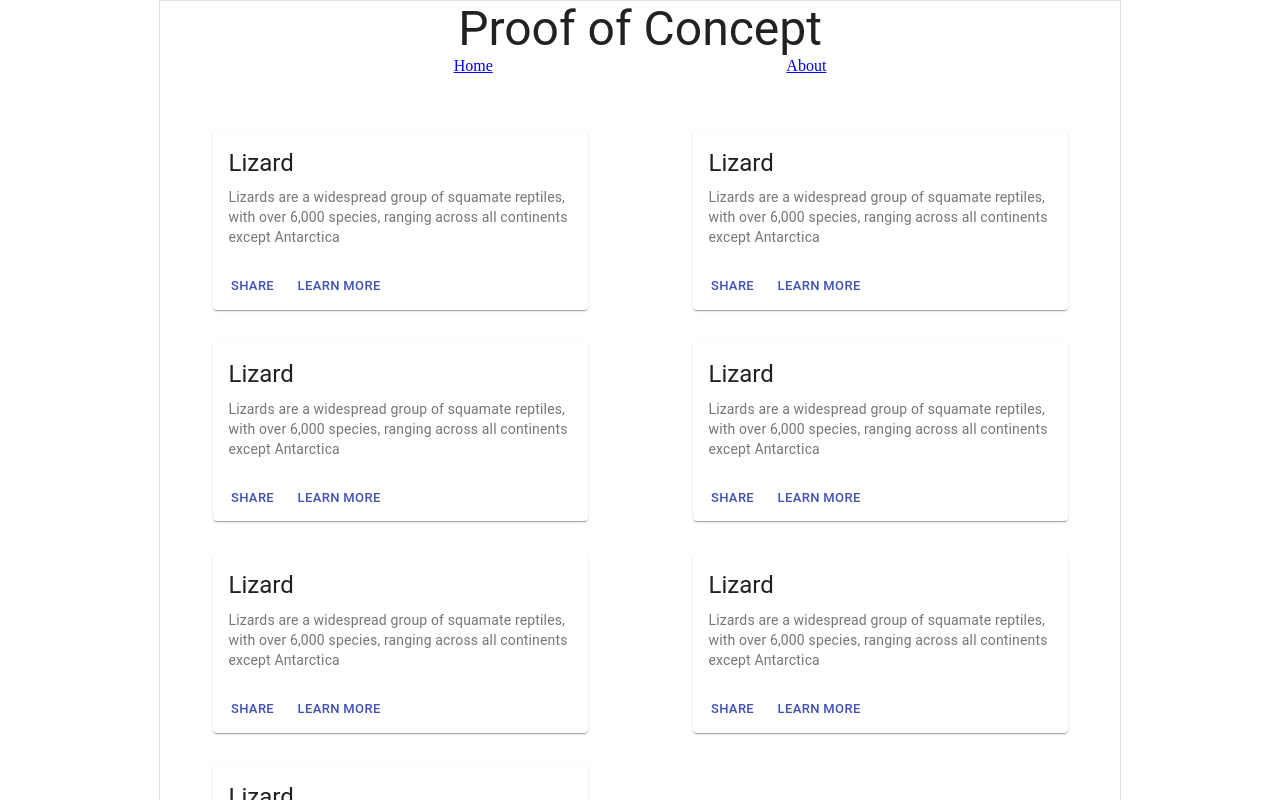
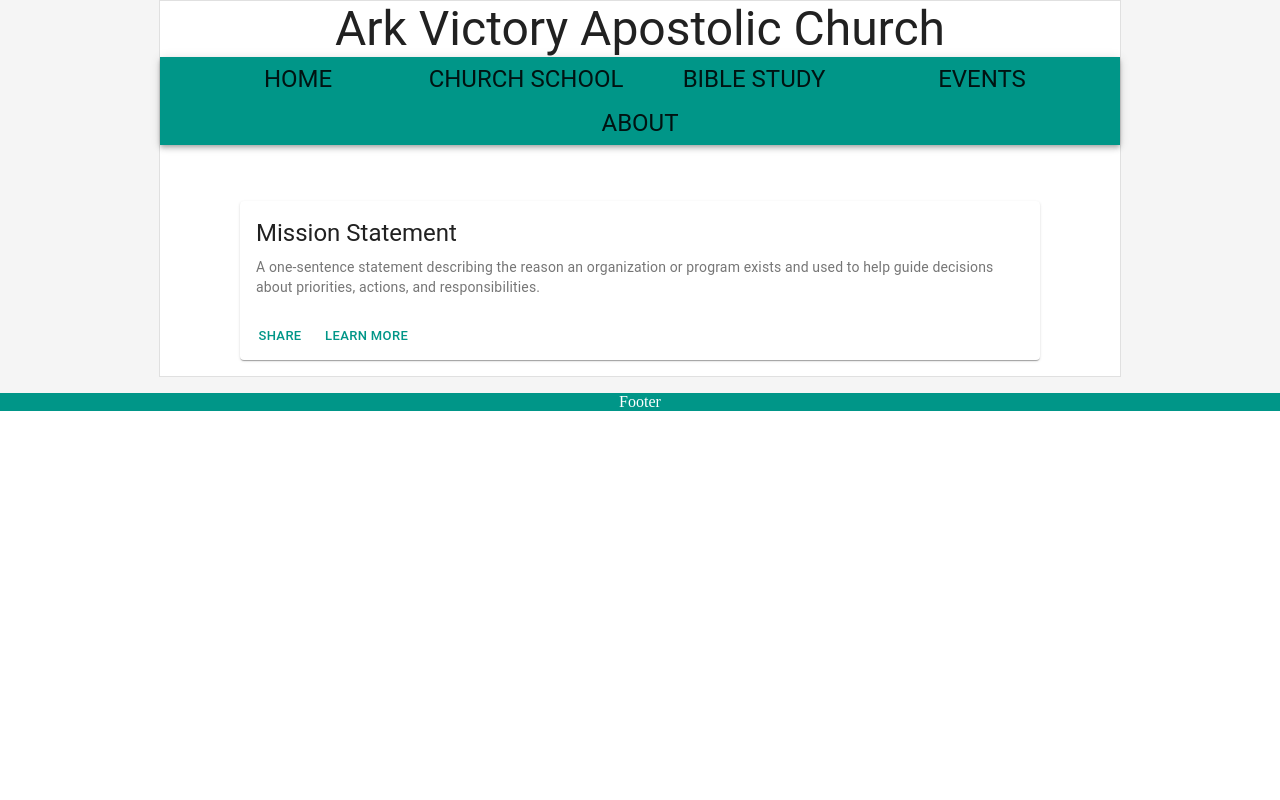
Before and after one commit to Jayammo/ArkVictoryWeb, a React (Create React App) app: page / in a window 1280 px wide. Shown: the top 800 px of the page. Built offline with nearby package versions, Linux system fonts and the light colour scheme.

Commit message:
Update format app

```diff
--- a/src/App.js
+++ b/src/App.js
@@ -13,6 +13,8 @@
       display: "flex",
       flexDirection: "column",
       alignItems: 'center',
+      zIndex: 2,
+      backgroundColor:'#F5F5F5',
     },
     paper: {
       width: "75%",
@@ -25,6 +27,7 @@
       flexDirection: "row",
       justifyContent: "flex-start",
       height: '100%',
+      zIndex: 1,
     },
   };
 });
@@ -33,7 +36,7 @@
   const classes = useStyles();
   return (
     <div className={classes.center}>
-        <Paper variant="outlined" square className={classes.paper}>
+        <Paper variant="outlined" square className={classes.paper} elevation={3}>
           <Router>
             <HeaderNav />
             <Switch>
--- a/src/component/Content/CardContent/HomeCard.jsx
+++ b/src/component/Content/CardContent/HomeCard.jsx
@@ -9,21 +9,20 @@
   CardContent,
   CardMedia,
 } from "@material-ui/core";
-import cross from '../../../Images/golden-holy-cross.jpg';
+import cross from './../../../assets/cross.jpg';
 
 const useStyles = makeStyles((theme) => ({
   root: {
-    maxWidth: 375,
+    maxWidth: 800,
     margin: theme.spacing(2),
   },
   media: {
-    maxHeight: '140px',
+    maxHeight: '400px',
   },
 }));
 
 const HomeCard = (props) => {
   const classes = useStyles();
-
   return (
     <Card className={classes.root}>
       <CardActionArea>
@@ -34,11 +33,11 @@
         />
         <CardContent>
           <Typography gutterBottom variant="h5" component="h2">
-            Lizard
+            Mission Statement
           </Typography>
           <Typography variant="body2" color="textSecondary" component="p">
-            Lizards are a widespread group of squamate reptiles, with over 6,000
-            species, ranging across all continents except Antarctica
+            A one-sentence statement describing the reason an organization or
+          program exists and used to help guide decisions about priorities, actions, and responsibilities.
           </Typography>
         </CardContent>
       </CardActionArea>
--- a/src/component/Footer/Footer.jsx
+++ b/src/component/Footer/Footer.jsx
@@ -3,9 +3,6 @@
 
 const useStyles = makeStyles((theme) => ({
   root: {
-      // position: 'fixed',
-      // left: 0,
-      // bottom: 0,
       width: '100%',
       textAlign: 'center',
       backgroundColor: theme.palette.primary.main,
--- a/src/component/Home/Home.jsx
+++ b/src/component/Home/Home.jsx
@@ -16,25 +16,7 @@
 
   return (
     <Grid container className={classes.root}>
-      <Grid container direction="row" justify="center" alignItems="center" item md={6} >
-        <HomeCard />
-      </Grid>
-      <Grid container direction="row" justify="center" alignItems="center" item md={6}>
-        <HomeCard />
-      </Grid>
-      <Grid container direction="row" justify="center" alignItems="center" item md={6}>
-        <HomeCard />
-      </Grid>
-      <Grid container direction="row" justify="center" alignItems="center" item md={6}>
-        <HomeCard />
-      </Grid>
-      <Grid container direction="row" justify="center" alignItems="center" item md={6}>
-        <HomeCard />
-      </Grid>
-      <Grid container direction="row" justify="center" alignItems="center" item md={6}>
-        <HomeCard />
-      </Grid>
-      <Grid container direction="row" justify="center" alignItems="center" item md={6}>
+      <Grid container direction="row" justify="center" alignItems="center" item md={12} >
         <HomeCard />
       </Grid>
     </Grid>
--- a/src/component/_HeaderNav/Nav.jsx
+++ b/src/component/_HeaderNav/Nav.jsx
@@ -1,5 +1,5 @@
 import React from "react";
-import { Typography, Grid, makeStyles } from '@material-ui/core';
+import { AppBar, Toolbar, Typography, Grid, makeStyles, Button } from '@material-ui/core';
 import { Link } from "react-router-dom";
 
 const useStyles = makeStyles({
@@ -13,14 +13,37 @@
 
     return (
         <div className={classes.root} >
-            <Grid container direction="row" justify="space-evenly" alignItems="center">
-                <Grid item>
-                    <Link to='/'> Home</Link>
+        <AppBar position="static" color='primary'>
+          <Toolbar variant="dense">
+            <Grid container justify="center" alignItems="center">
+                <Grid item xs={3}>
+                <Button component={Link} to='/' size="medium" fullWidth={true}>
+                    <Typography variant='h5'> Home</Typography>
+                </Button>
                 </Grid>
-                <Grid item>
-                    <Link to='/about'> About</Link>
+                <Grid item xs={3}>
+                <Button component={Link} to='/about' size="medium" fullWidth={true}>
+                    <Typography variant='h5'>Church School</Typography>
+                </Button>
+                </Grid>
+                <Grid item xs={3}>
+                <Button component={Link} to='/about' size="medium" fullWidth={true}>
+                    <Typography variant='h5'>Bible Study</Typography>
+                </Button>
+                </Grid>
+                <Grid item xs={3}>
+                <Button component={Link} to='/about' size="medium" fullWidth={true}>
+                    <Typography variant='h5'>Events</Typography>
+                </Button>
+                </Grid>
+                <Grid item xs={3}>
+                <Button component={Link} to='/about' size="medium" fullWidth={true}>
+                    <Typography variant='h5'>About</Typography>
+                </Button>
                 </Grid>
             </Grid>
+            </Toolbar>
+            </AppBar>
         </div>
      );
 }
--- a/src/component/_HeaderNav/Title.jsx
+++ b/src/component/_HeaderNav/Title.jsx
@@ -16,7 +16,7 @@
   return (
     <div className={classes.root}>
       <Typography variant="h3" component="h3">
-        Proof of Concept
+        Ark Victory Apostolic Church
       </Typography>
     </div>
   );
--- a/src/index.js
+++ b/src/index.js
@@ -4,11 +4,27 @@
 import store from './app/store';
 import { Provider } from 'react-redux';
 import * as serviceWorker from './serviceWorker';
+import { createMuiTheme, ThemeProvider } from '@material-ui/core/styles';
+import {teal, green, red} from '@material-ui/core/colors';
+
+
+const theme = createMuiTheme({
+  palette: {
+    primary: teal,
+    secondary: green,
+    error: red,
+    background: {
+      paper: '#FFF'
+    }
+  },
+});
 
 ReactDOM.render(
   <React.StrictMode>
     <Provider store={store}>
-      <App />
+      <ThemeProvider theme={theme}>
+        <App />
+      </ThemeProvider>
     </Provider>
   </React.StrictMode>,
   document.getElementById('root')
```
Also changed, not shown: src/assets/cross.jpg (renamed from src/Images/golden-holy-cross.jpg), 1 other file (tests, documents, lock files or other folders).
